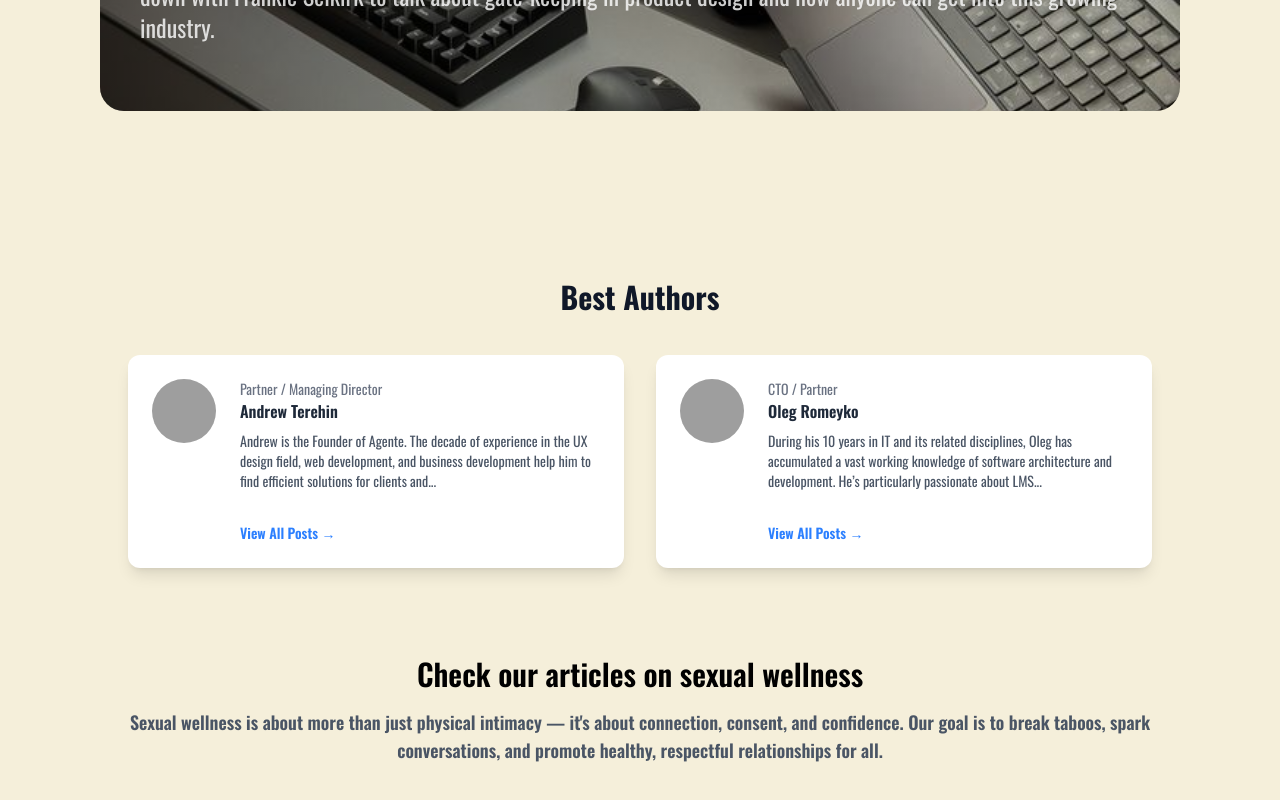
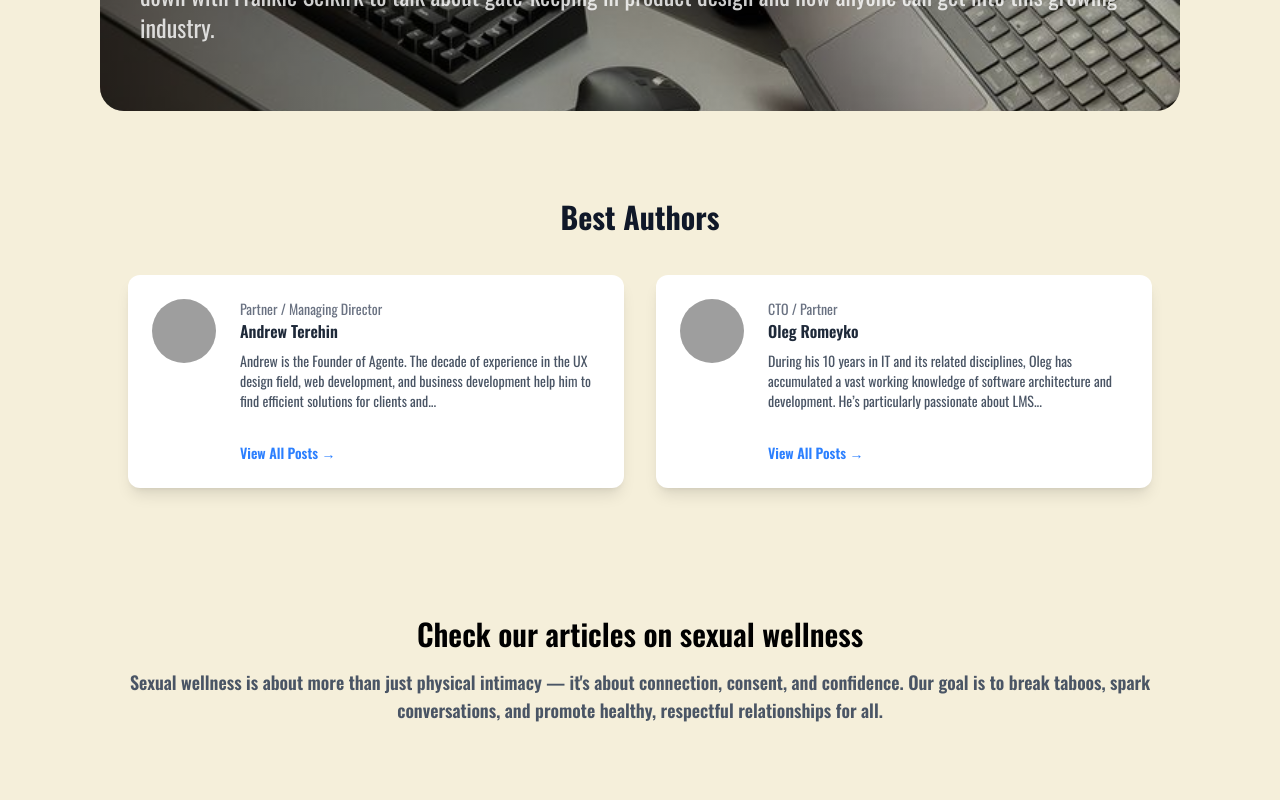
Before and after one commit to deepMhabdi/blog_website, a React (Vite) app: page / in a window 1280 px wide. Shown: the part 632-1432 px from the top of the page. Built offline with nearby package versions, Linux system fonts and the light colour scheme; grey boxes are pictures that could not be loaded; a web font is replaced by a local one.

Commit message:
minor change

```diff
--- a/src/components/Author.jsx
+++ b/src/components/Author.jsx
@@ -21,7 +21,7 @@ const authors = [
 
 const BestAuthors = () => {
   return (
-    <section className="w-full px-4 sm:px-6 md:px-12 lg:px-20 xl:px-32 py-12 bg-[#f5efda]">
+    <section className="w-full px-4 sm:px-6 md:px-12 lg:px-20 xl:px-32 py-12 bg-[#f5efda] -mt-20 mb-20">
       <h2 className="text-3xl font-bold text-center mb-10 text-gray-900">Best Authors</h2>
       <div className="grid grid-cols-1 md:grid-cols-2 gap-8">
         {authors.map((author, index) => (
```
